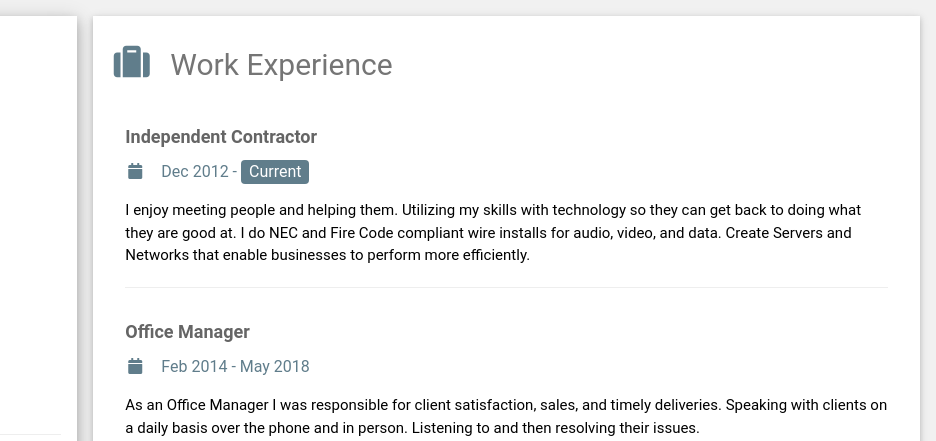
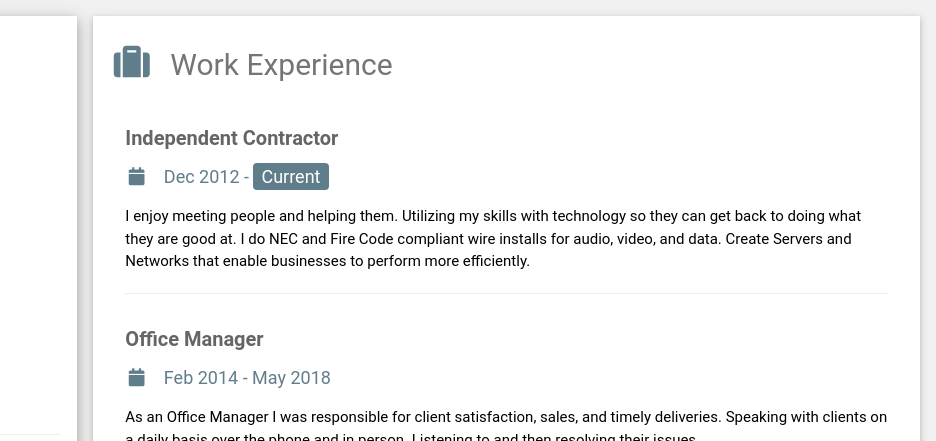
Before and after one commit to gmonu/ClintMulligan.github.io, a plain HTML site: page index.html in a window 1280 px wide. Shown: the top 441 px of the page, 344-1280 px from the left. Drawn offline with nearby package versions, Linux system fonts and the light colour scheme.

Commit message:
index.html
Add some changes in index.html file for changing in size of font in some heading

```diff
--- a/index.html
+++ b/index.html
@@ -102,15 +102,15 @@
           <h2 class="w3-text-grey w3-padding-16"><i
               class="fa fa-suitcase fa-fw w3-margin-right w3-xxlarge w3-text-blue-grey"></i>Work Experience</h2>
           <div class="w3-container">
-            <h5 class="w3-opacity"><b>Independent Contractor</b></h5>
-            <h6 class="w3-text-blue-grey"><i class="fa fa-calendar fa-fw w3-margin-right"></i>Dec 2012 - <span
-                class="w3-tag w3-blue-grey w3-round">Current</span></h6>
+            <h4 class="w3-opacity"><b>Independent Contractor</b></h4>
+            <h5 class="w3-text-blue-grey"><i class="fa fa-calendar fa-fw w3-margin-right"></i>Dec 2012 - <span
+                class="w3-tag w3-blue-grey w3-round">Current</span></h5>
             <p>I enjoy meeting people and helping them. Utilizing my skills with technology so they can get back to doing what they are good at. I do NEC and Fire Code compliant wire installs for audio, video, and data.  Create Servers and Networks that enable businesses to perform more efficiently.</p>
             <hr>
           </div>
           <div class="w3-container">
-            <h5 class="w3-opacity"><b>Office Manager</b></h5>
-            <h6 class="w3-text-blue-grey"><i class="fa fa-calendar fa-fw w3-margin-right"></i>Feb 2014 - May 2018</h6>
+            <h4 class="w3-opacity"><b>Office Manager</b></h4>
+            <h5 class="w3-text-blue-grey"><i class="fa fa-calendar fa-fw w3-margin-right"></i>Feb 2014 - May 2018</h5>
             <p>As an Office Manager I was responsible for client satisfaction, sales, and timely deliveries. Speaking with clients on a daily basis over the phone and in person. Listening to and then resolving their issues.</p>
             <hr>
           </div>
```
